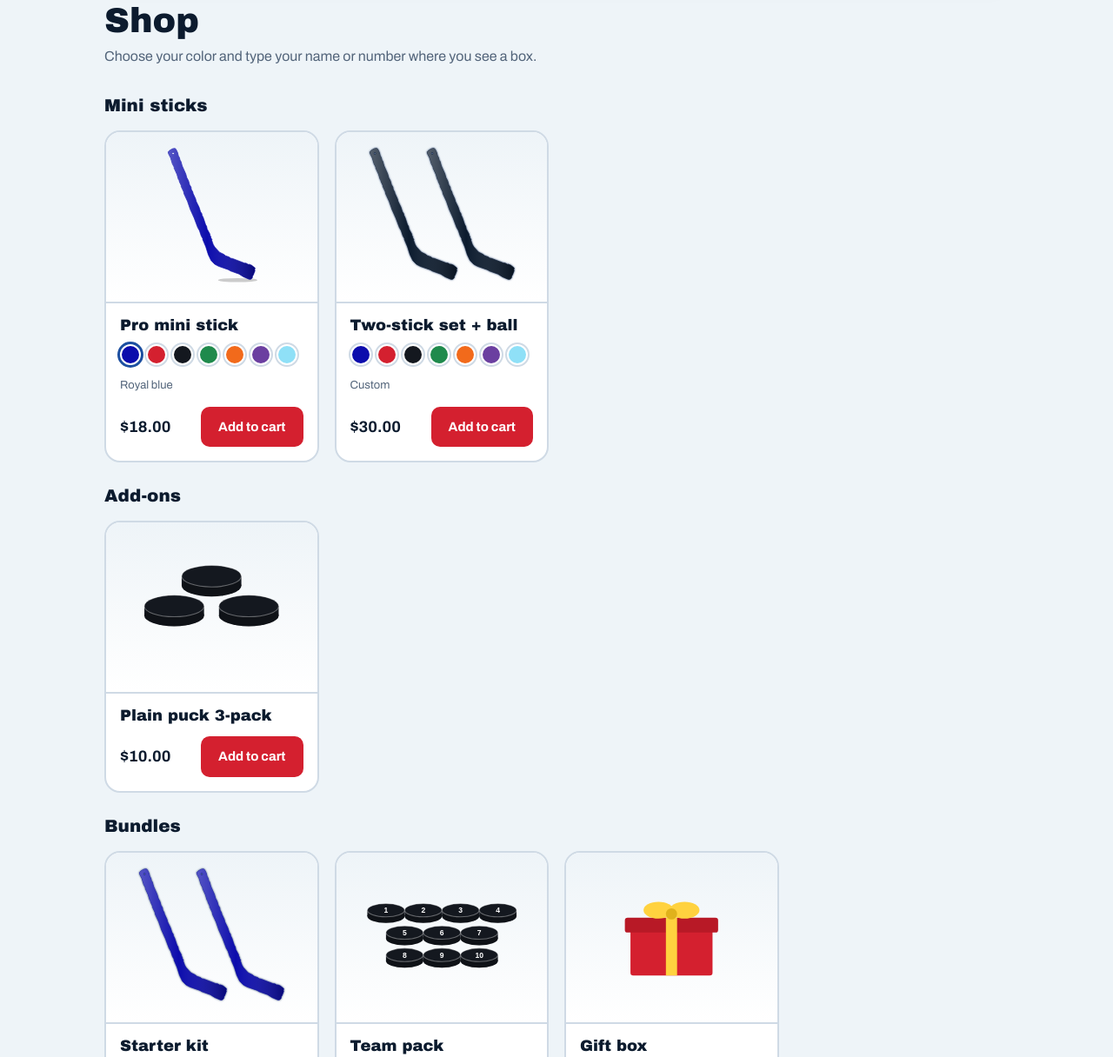
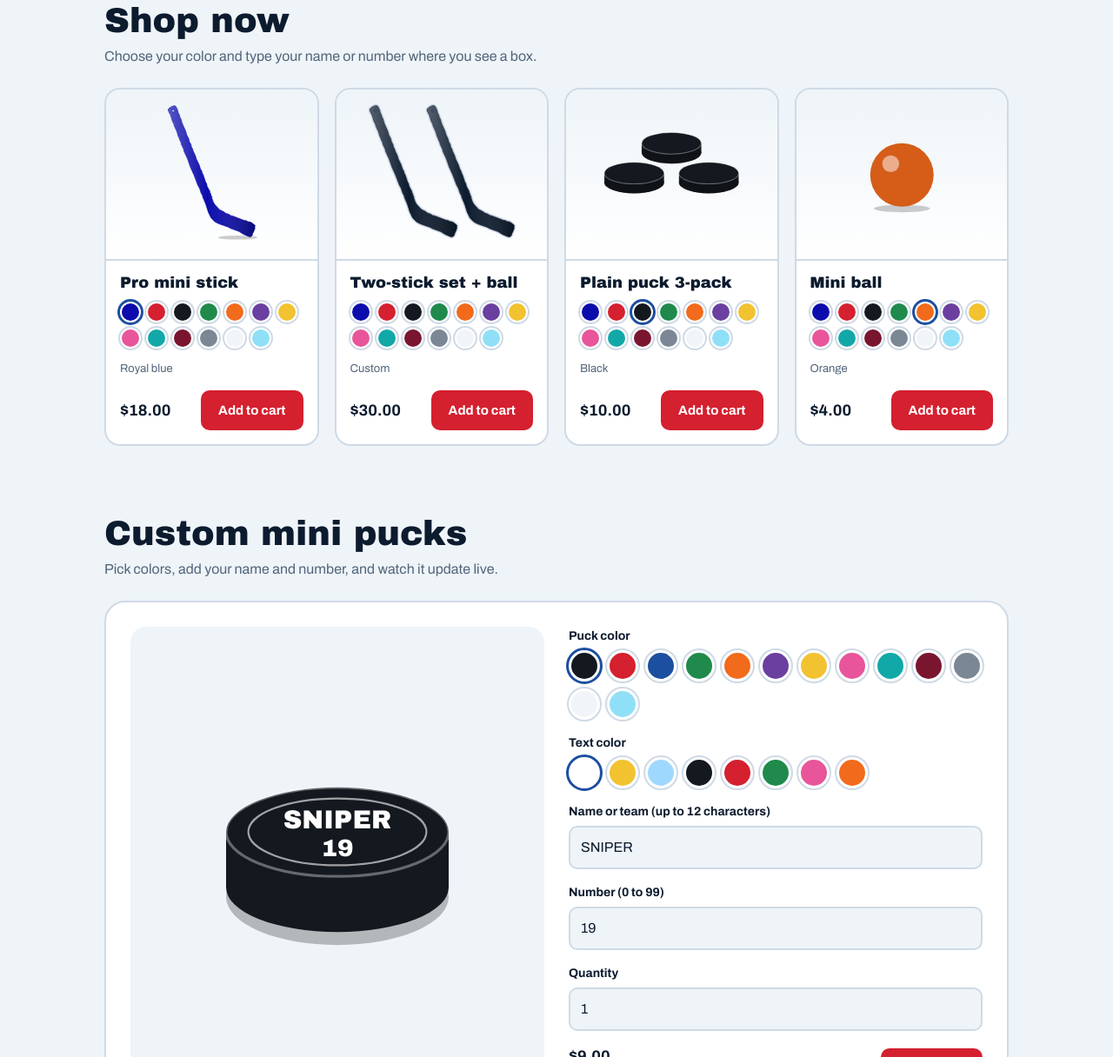
Before and after one commit to Svazny79/project, a plain HTML site: page index.html in a window 1280 px wide. Shown: the part 930-2146 px from the top of the page at 87% size. Drawn offline with Linux system fonts and the light colour scheme.

Commit message:
Update index.html

```diff
--- a/index.html
+++ b/index.html
@@ -90,7 +90,7 @@ footer{border-top:3px solid var(--red);background:var(--surface);padding:28px 0;
 <body>
 <header><div class="wrap">
   <div class="logo">Snipe<i>Shot</i></div>
-  <nav><a href="#sticks">Shop</a><a href="#pucks">Custom pucks</a>
+  <nav><a href="#sticks">Shop now</a><a href="#pucks">Custom pucks</a>
   <button class="cart-btn" id="themeBtn" type="button" aria-label="Switch between dark and light mode">☾ Dark</button>
   <button class="cart-btn" id="cartBtn" type="button">Cart (<span id="cartCount">0</span>)</button></nav>
 </div></header>
@@ -119,7 +119,7 @@ footer{border-top:3px solid var(--red);background:var(--surface);padding:28px 0;
 </div></div>
 
 <section id="sticks"><div class="wrap">
-  <h2>Shop</h2>
+  <h2>Shop now</h2>
   <p class="sub">Choose your color and type your name or number where you see a box.</p>
   <div class="grid" id="stickGrid"></div>
 </div></section>
@@ -193,15 +193,13 @@ for(let i=0;i<16;i++){
 }
 
 /* Shop */
-const STICK_COLORS = [["Royal blue","#0c0cac"],["Red","#d4202f"],["Black","#14181f"],["Green","#1f8a4c"],["Orange","#f26a1b"],["Purple","#6b3fa0"],["Glacier Freeze",GLACIER]];
+const STICK_COLORS = [["Royal blue","#0c0cac"],["Red","#d4202f"],["Black","#14181f"],["Green","#1f8a4c"],["Orange","#f26a1b"],["Purple","#6b3fa0"],["Yellow","#f2c230"],["Pink","#e8559a"],["Teal","#12a8a8"],["Maroon","#7a1530"],["Gray","#7b8794"],["White","#f2f5f8"],["Glacier Freeze",GLACIER]];
 const colorName = h => (STICK_COLORS.find(c => c[1] === h) || ["Custom"])[0];
 const PRODUCTS = [
   {id:'pro', cat:'Mini sticks', name:'Pro mini stick', price:18, color:'#0c0cac', pick:true},
   {id:'set', cat:'Mini sticks', name:'Two-stick set + ball', price:30, color:'#0c1b2e', pick:true},
-  {id:'pucks3', cat:'Add-ons', name:'Plain puck 3-pack', price:10},
-  {id:'starter', cat:'Bundles', name:'Starter kit', price:55, note:'2 mini sticks, mini net, foam ball'},
-  {id:'teampack', cat:'Bundles', name:'Team pack', price:75, note:'10 custom pucks', text:'Team name and numbers'},
-  {id:'giftbox', cat:'Bundles', name:'Gift box', price:34, note:'Mini stick, custom puck, gift card', text:'Puck text and gift message'}
+  {id:'pucks3', cat:'Mini sticks', name:'Plain puck 3-pack', price:10, color:'#14181f', pick:true},
+  {id:'ball', cat:'Mini sticks', name:'Mini ball', price:4, color:'#f26a1b', pick:true},
 ];
 function priceOf(p){ return p.opts ? p.opts[p.sel||0][1] : p.price; }
 function puckG(x,y,r,c,t){
@@ -216,7 +214,8 @@ function productArt(p){
     case 'set': return bundleArt(p.color);
     case 'starter': return bundleArt('#0c0cac');
     case 'net': return V+`<defs><pattern id='mesh' width='8' height='8' patternUnits='userSpaceOnUse'><path d='M0 0L8 8M8 0L0 8' stroke='#8aa0b8' stroke-width='.8'/></pattern></defs><rect x='46' y='34' width='108' height='64' fill='url(#mesh)'/><path d='M42 102V38Q42 30 50 30H150Q158 30 158 38V102' fill='none' stroke='#d4202f' stroke-width='6' stroke-linecap='round'/>`+E;
-    case 'pucks3': return V+puckG(100,30,32,'#14181f')+puckG(60,62,32,'#14181f')+puckG(140,62,32,'#14181f')+E;
+    case 'ball': return V+`<ellipse cx='100' cy='100' rx='30' ry='4' fill='#000' opacity='.2'/><circle cx='100' cy='64' r='34' fill='${p.color}'/><circle cx='100' cy='64' r='34' fill='#000' opacity='.12'/><circle cx='88' cy='52' r='9' fill='#fff' opacity='.5'/>`+E;
+    case 'pucks3': return V+puckG(100,30,32,p.color)+puckG(60,62,32,p.color)+puckG(140,62,32,p.color)+E;
     case 'tape': return V+`<circle cx='100' cy='60' r='38' fill='#14181f'/><circle cx='100' cy='60' r='30' fill='none' stroke='#fff' stroke-width='3' stroke-dasharray='3 5' opacity='.5'/><circle cx='100' cy='60' r='15' fill='#8aa0b8'/>`+E;
     case 'stand': return V+`<circle cx='100' cy='52' r='34' fill='#14181f'/><circle cx='100' cy='52' r='26' fill='none' stroke='#fff' stroke-opacity='.4'/><text x='100' y='58' text-anchor='middle' font-size='16' font-weight='700' fill='#fff' font-family='Arial'>19</text><path d='M58 104H142L132 88H68Z' fill='#8a5a2b'/><rect x='68' y='82' width='64' height='8' rx='3' fill='#6b4226'/>`+E;
     case 'teamset': { let s=''; for(let i=0;i<6;i++) s+=puckG(50+(i%3)*50, i<3?34:70, 22, cols[i], nums[i]); return V+s+E; }
@@ -237,8 +236,8 @@ function addProduct(p){
   addItem({key:[p.id,p.color||'',o?o[0]:'',p.txt||''].join('|'), name:p.name, price:priceOf(p), qty:1, detail:parts.join('; ')});
 }
 function renderShop(){
-  const cats=['Mini sticks','Add-ons','Bundles'];
-  $('stickGrid').innerHTML = cats.map(cat => `<h3 class='cat'>${cat}</h3>`+PRODUCTS.filter(p=>p.cat===cat).map(p=>{
+  const cats=['Mini sticks'];
+  $('stickGrid').innerHTML = cats.map(cat => PRODUCTS.filter(p=>p.cat===cat).map(p=>{
     const sw = p.pick ? `<div class='swatches sm'>`+STICK_COLORS.map(c=>`<button type='button' class='swatch' style='background:${c[1]}' title='${c[0]}' aria-label='${p.name} color: ${c[0]}' aria-pressed='${p.color===c[1]}' data-pick='${p.id}' data-hex='${c[1]}'></button>`).join('')+`</div><div class='note'>${colorName(p.color)}</div>` : '';
     const sel = p.opts ? `<select data-opt='${p.id}' aria-label='Size'>`+p.opts.map((o,i)=>`<option value='${i}'${i===(p.sel||0)?' selected':''}>${o[0]} - ${money(o[1])}</option>`).join('')+`</select>` : '';
     const txt = p.text ? `<input type='text' maxlength='40' placeholder='${esc(p.text)}' value='${esc(p.txt||'')}' data-text='${p.id}' aria-label='${esc(p.text)}'>` : '';
@@ -250,8 +249,8 @@ document.addEventListener('change', e => { const s = e.target.closest('[data-opt
 renderShop();
 
 /* Puck builder */
-const PUCK_COLORS = [["Black","#14181f"],["Red","#d4202f"],["Blue","#1c4fa0"],["Green","#1f8a4c"],["Orange","#f26a1b"],["Purple","#6b3fa0"]];
-const TEXT_COLORS = [["White","#ffffff"],["Gold","#f2c230"],["Ice","#9fd8ff"],["Black","#14181f"]];
+const PUCK_COLORS = [["Black","#14181f"],["Red","#d4202f"],["Blue","#1c4fa0"],["Green","#1f8a4c"],["Orange","#f26a1b"],["Purple","#6b3fa0"],["Yellow","#f2c230"],["Pink","#e8559a"],["Teal","#12a8a8"],["Maroon","#7a1530"],["Gray","#7b8794"],["White","#f2f5f8"],["Glacier Freeze",GLACIER]];
+const TEXT_COLORS = [["White","#ffffff"],["Gold","#f2c230"],["Ice","#9fd8ff"],["Black","#14181f"],["Red","#d4202f"],["Green","#1f8a4c"],["Pink","#e8559a"],["Orange","#f26a1b"]];
 let puck = {color:PUCK_COLORS[0][1], text:TEXT_COLORS[0][1]};
 function swatches(id, list, key){
   const box = $(id); box.innerHTML = "";
```
